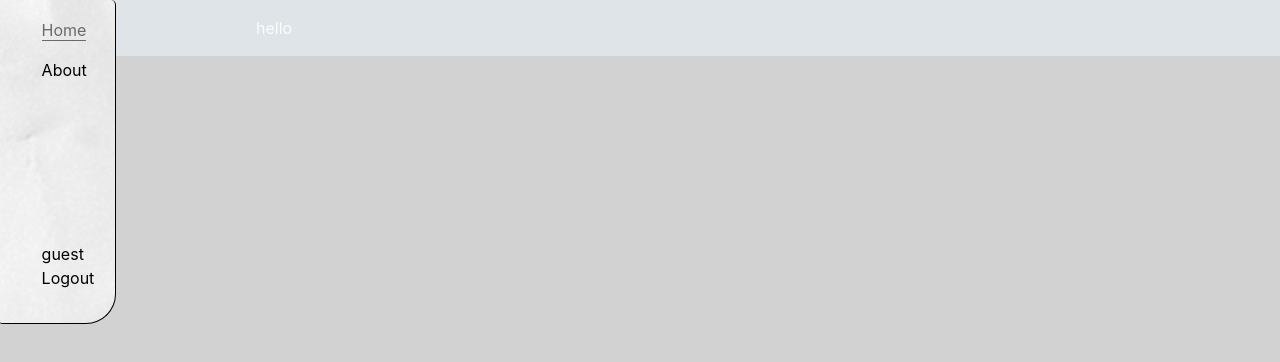
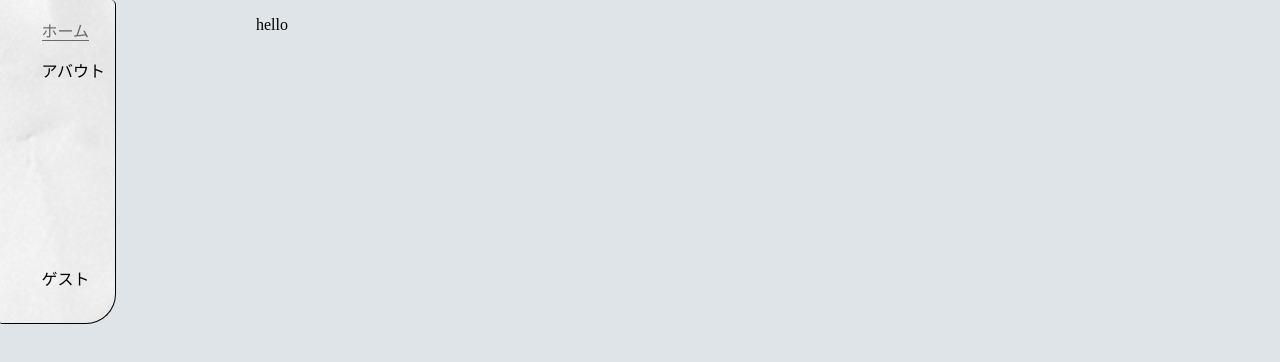
Before and after one commit to Squinnb/Akutagawa, a React (Vite) app: page /acquco/UserHome in a window 1280 px wide. Shown: the top 362 px of the page. Built offline with nearby package versions, Linux system fonts and the light colour scheme.

Commit message:
Styling issues resolved

```diff
--- a/src/components/BookItem.tsx
+++ b/src/components/BookItem.tsx
@@ -5,13 +5,13 @@ import {Book} from './interfaces/baseInterface'
 
 
 const BookItem: React.FC<Book> = (win) => {
-    const { year, author, title} = win
+    const { year, name, title} = win
 
     return (
 
         <tr className="">
             <td>{year} </td>
-            <td> {author} </td>
+            <td> {name} </td>
             <td> <Link to={`/akutagawashou/${title}`}> <button className="titleBtn">{title} </button> </Link> </td>
         </tr>
     )
--- a/src/components/Nav.tsx
+++ b/src/components/Nav.tsx
@@ -6,14 +6,14 @@ import { UserContext } from "../contexts/UserContext.jsx"
 
 export default function Nav() {
 
-    const {user } : any = useContext(UserContext)
+    const { user } : any = useContext(UserContext)
 
     return (
 
        <nav  id="navigation">
             <ul id="navList">
-                <li className="navli"><NavLink className="nl currentLink" to="/"> Home </NavLink></li>
-                <li className="navli"><NavLink className="nl" to="/About"> About </NavLink></li>
+                <li className="navli"><NavLink className="nl currentLink" to="/">ホーム </NavLink></li>
+                <li className="navli"><NavLink className="nl" to="/About">アバウト </NavLink></li>
 
                 {user ?
                         <>
@@ -21,13 +21,11 @@ export default function Nav() {
                         <li className="navli authLink">
                             <NavLink  id='userHomeNavLink' className="nl"  to="/UserHome"> {user.name} </NavLink>
 
-                            <NavLink className='nl' to="/Home">Logout</NavLink>
+
                         </li>
                         </>
                       :
-                        <li className="navli authLink">
-                            <NavLink  className="nl" to="/Auth"> Sign In </NavLink>
-                        </li>
+                        ""
                 }
 
 
--- a/src/contexts/UserContext.jsx
+++ b/src/contexts/UserContext.jsx
@@ -3,7 +3,7 @@ import { useContext, createContext, useState } from "react";
 export const UserContext = createContext()
 
 export function UserProvider(props) {
-    const [user, setUserInfo] = useState({name: "guest"})
+    const [user, setUserInfo] = useState({name: "ゲスト"})
     const [cart, setCart] = useState([])
 
     return (
--- a/src/index.css
+++ /dev/null
@@ -1,16 +0,0 @@
-:root {
-  font-family: Inter, Avenir, Helvetica, Arial, sans-serif;
-  font-size: 16px;
-  line-height: 24px;
-  font-weight: 400;
-
-  color-scheme: light dark;
-  color: rgba(255, 255, 255, 0.87);
-  background-color: #d2d2d2;
-
-  font-synthesis: none;
-  text-rendering: optimizeLegibility;
-  -webkit-font-smoothing: antialiased;
-  -moz-osx-font-smoothing: grayscale;
-  -webkit-text-size-adjust: 100%;
-}
--- a/src/main.tsx
+++ b/src/main.tsx
@@ -2,7 +2,7 @@ import React from 'react'
 import ReactDOM from 'react-dom/client'
 import { BrowserRouter } from "react-router-dom";
 import App from './App'
-import './index.css'
+
 
 ReactDOM.createRoot(document.getElementById('root') as HTMLElement).render(
   <React.StrictMode>
```
Also changed, not shown: src/components/AuthPage.tsx (+1 -22 lines).
